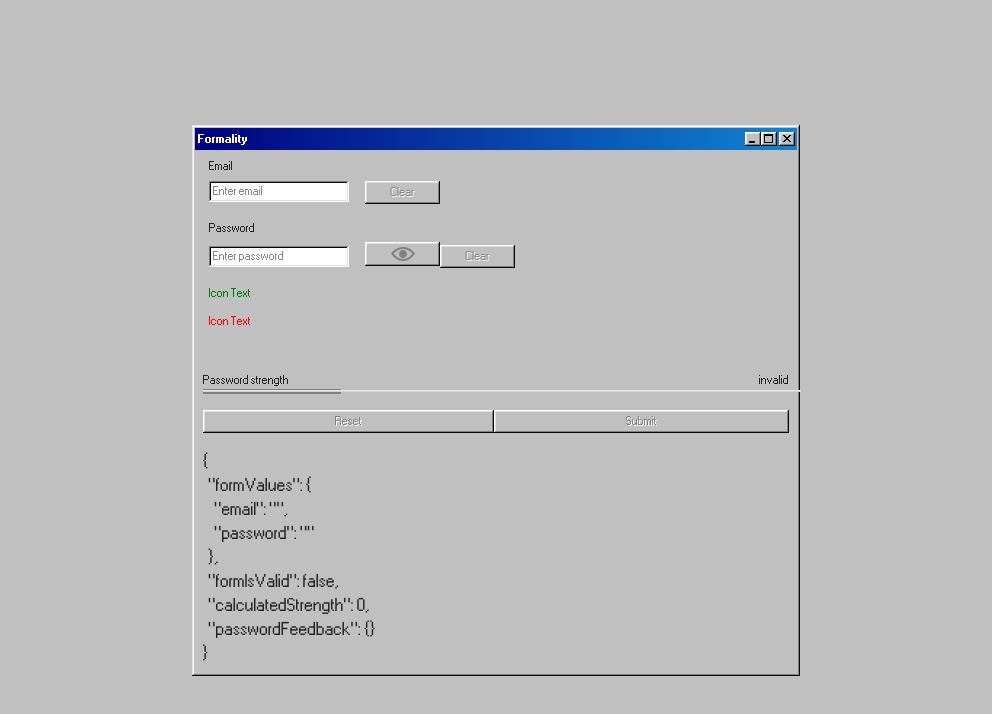
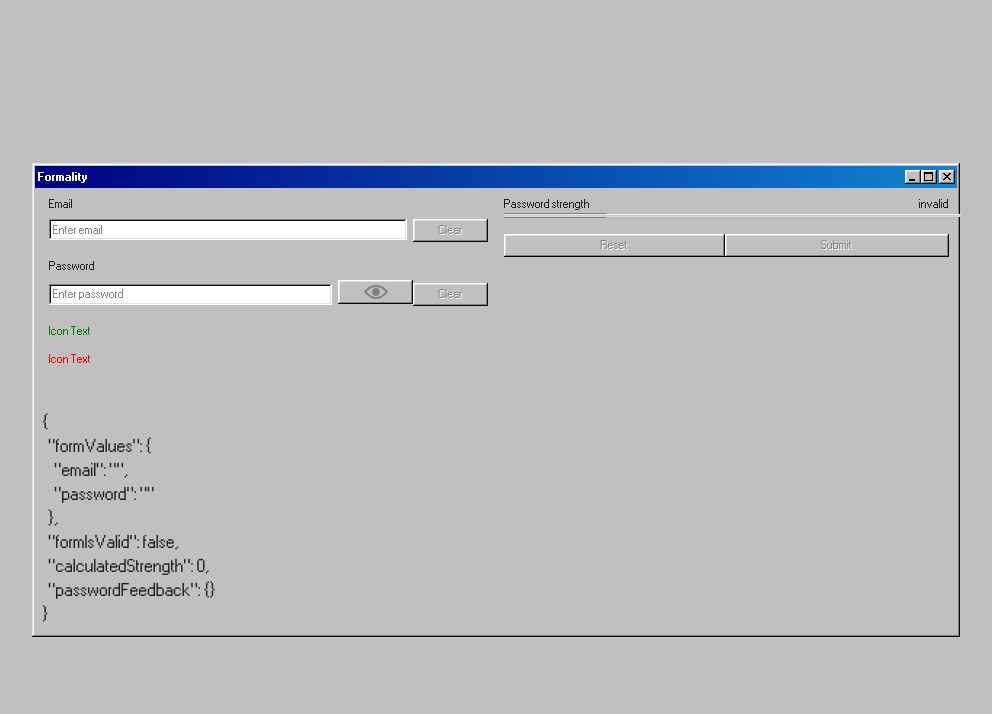
Before and after one commit to maurer2/formality, a Vue app: page / in a window 1280 px wide. Shown: the top 714 px of the page, without its empty margins (144-1136 px from the left). Built offline with nearby package versions, Linux system fonts and the light colour scheme.

Commit message:
Improved CSS sizing of fields

```diff
--- a/src/App.vue
+++ b/src/App.vue
@@ -59,7 +59,7 @@ export default defineComponent({
 @import "./css/98.css/custom-properties.css";
 
 :root {
-  --min-container-width: 25rem;
+  --min-container-width: 22rem;
   --max-container-width: 80rem;
 }
 
@@ -71,6 +71,7 @@ html {
 
 body {
   min-height: 100vh;
+  overflow-x: hidden;
   overflow-y: scroll;
 }
 
@@ -91,7 +92,7 @@ body {
 .container {
   display: grid;
   align-items: center;
-  width: clamp(var(--min-container-width), 50vw, var(--max-container-width));
+  width: clamp(var(--min-container-width), 75vw, var(--max-container-width));
   min-height: 100vh;
   margin: auto;
   padding: 1rem;
--- a/src/components/Email.vue
+++ b/src/components/Email.vue
@@ -6,7 +6,6 @@
       class="validity-icon"
       alt=""
     >
-
     <div class="field field-row field-row-stacked">
       <label
         class="label"
@@ -43,6 +42,7 @@
 <script lang="ts">
 import { defineComponent } from '@vue/runtime-core';
 
+// eslint-disable-next-line no-useless-escape
 const emailRegex = new RegExp(/^(([^<>()\[\]\\.,;:\s@"]+(\.[^<>()\[\]\\.,;:\s@"]+)*)|(".+"))@((\[[0-9]{1,3}\.[0-9]{1,3}\.[0-9]{1,3}\.[0-9]{1,3}])|(([a-zA-Z\-0-9]+\.)+[a-zA-Z]{2,}))$/);
 
 export default defineComponent({
@@ -88,7 +88,7 @@ export default defineComponent({
 
       let newValue = (target as HTMLInputElement).value;
 
-      if ('gmail' in (this.modelModifiers as any)) {
+      if ('gmail' in (this.modelModifiers)) {
         newValue = newValue.replace(/googlemail/ig, 'gmail');
       }
 
@@ -122,7 +122,8 @@ export default defineComponent({
 }
 
 .field {
-  align-items: flex-start;
+  flex-grow: 1;
+  align-items: stretch;
 }
 
 .label {
@@ -131,10 +132,12 @@ export default defineComponent({
 
 .input-group {
   display: flex;
+  align-items: baseline;
 }
 
 .input {
-  margin-right: 1rem;
+  flex-grow: 1;
+  margin-right: 6px;
 }
 
 .clear-button {
--- a/src/components/Password.vue
+++ b/src/components/Password.vue
@@ -6,7 +6,6 @@
       class="validity-icon"
       alt=""
     >
-
     <div class="field field-row field-row-stacked">
       <label
         class="label"
@@ -154,7 +153,7 @@ export default defineComponent({
 
 .validity-icon {
   display: block;
-  align-self: top;
+  align-self: center;
   width: 50px;
   height: 50px;
   margin: 0;
@@ -164,19 +163,22 @@ export default defineComponent({
 }
 
 .field {
-  align-items: flex-start;
+  flex-grow: 1;
+  align-items: stretch;
 }
 
 .label {
   margin-left: 6px;
 }
 
-.input-group {
+.input-button-group {
   display: flex;
+  align-items: baseline;
 }
 
 .input {
-  margin-right: 1rem;
+  flex-grow: 1;
+  margin-right: 6px;
 }
 
 .toggle-button,
```
